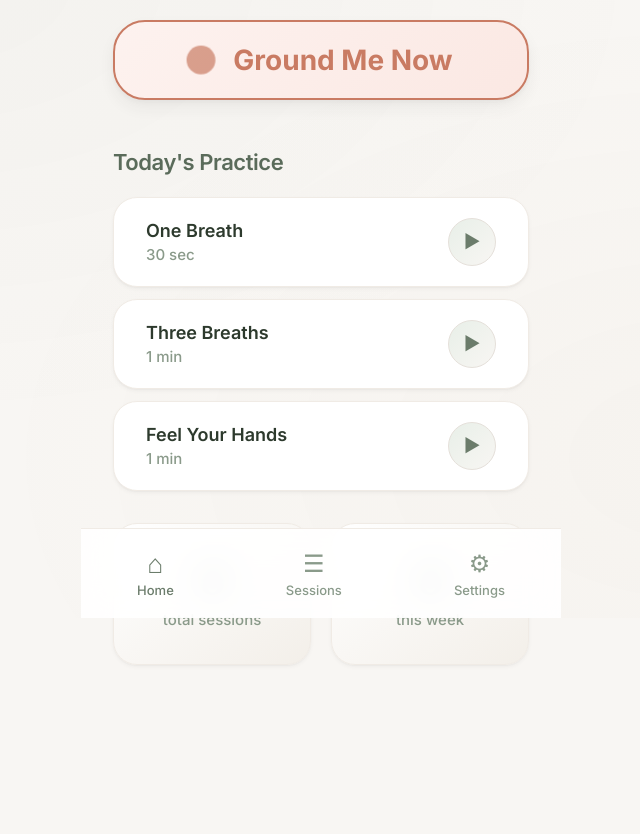
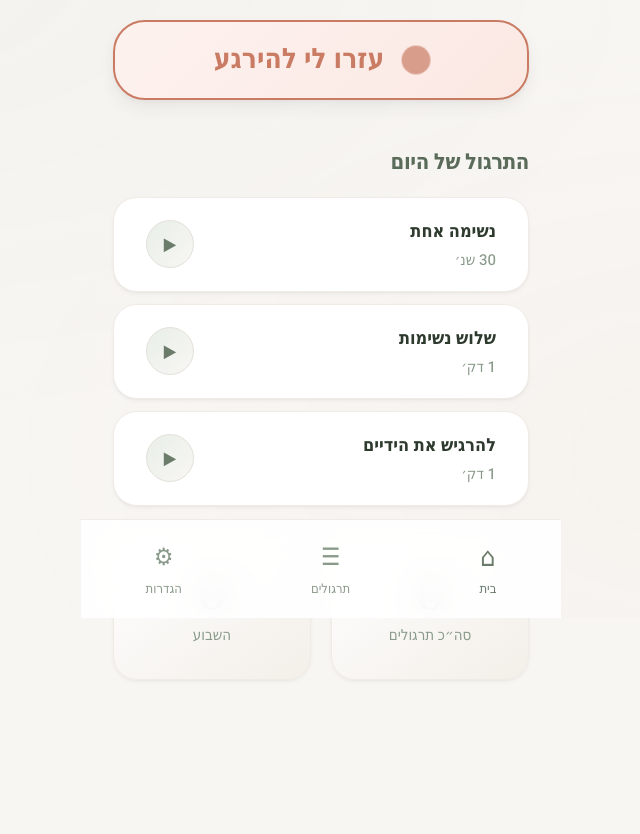
Before and after one commit to noamensch/mindful-recovery, a plain HTML site: page index.html in a window 1280 px wide. Shown: the part 182-1016 px from the top of the page, without its empty margins (319-959 px from the left). Drawn offline with Linux system fonts and the light colour scheme; a web font is replaced by a local one.

Commit message:
Hebrew as default

```diff
--- a/app.js
+++ b/app.js
@@ -28,7 +28,7 @@
             reminderEnabled: false,
             reminderTime: '09:00',
             reminderRoutine: '',
-            language: 'en',
+            language: 'he',
         },
         progress: {
             totalSessions: 0,
--- a/i18n.js
+++ b/i18n.js
@@ -493,8 +493,8 @@ const TRANSLATIONS = {
     }
 };
 
-// Current language
-let currentLang = 'en';
+// Current language (default: Hebrew)
+let currentLang = 'he';
 
 // Get translation by key path (e.g., 'sessions.one-breath.title')
 function t(key) {
--- a/index.html
+++ b/index.html
@@ -1,5 +1,5 @@
 <!DOCTYPE html>
-<html lang="en">
+<html lang="he" dir="rtl">
 <head>
     <meta charset="UTF-8">
     <meta name="viewport" content="width=device-width, initial-scale=1.0">
```
